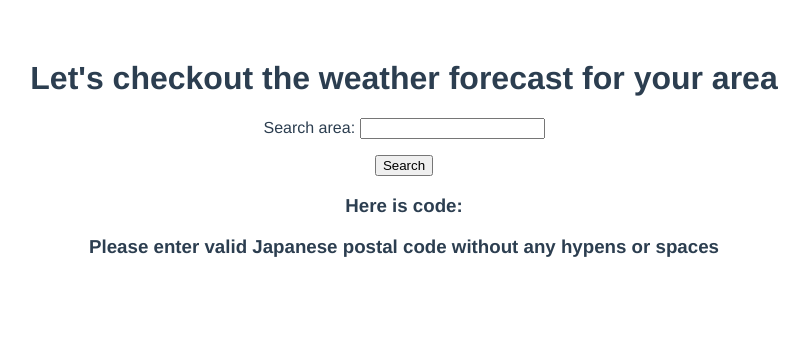
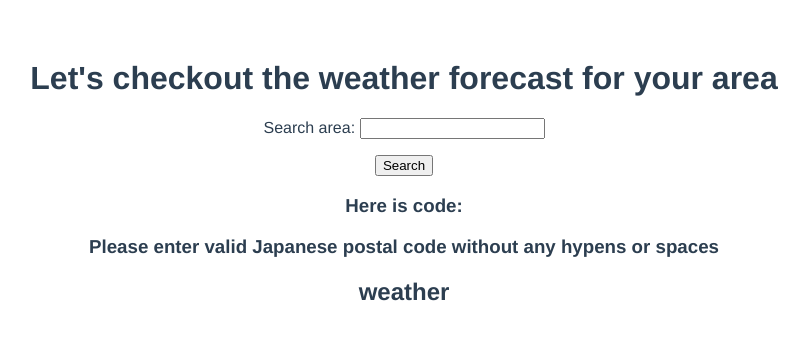
Before and after one commit to KapakahiCoder/Weather-forecast, a Vue app: page / in a window 1280 px wide. Shown: the top 340 px of the page, without its empty margins (236-1045 px from the left). Built offline with nearby package versions, Linux system fonts and the light colour scheme.

Commit message:
Setting up weather component

```diff
--- a/src/App.vue
+++ b/src/App.vue
@@ -1,16 +1,19 @@
 <template>
   <div id="app">
     <GetLocation />
+    <Weather />
   </div>
 </template>
 
 <script>
 import GetLocation from './components/GetLocation.vue'
+import Weather from './components/Weather.vue'
 
 export default {
   name: 'App',
   components: {
-    GetLocation
+    GetLocation,
+    Weather
   }
 }
 </script>
--- /dev/null
+++ b/src/components/Weather.vue
@@ -0,0 +1,22 @@
+<template>
+  <h2>weather</h2>
+</template>
+
+
+<script>
+export default {
+  data() {
+    return {
+
+    }
+  },
+  name: 'Weather'
+
+}
+</script>
+
+
+
+<style scoped>
+
+</style>
```
